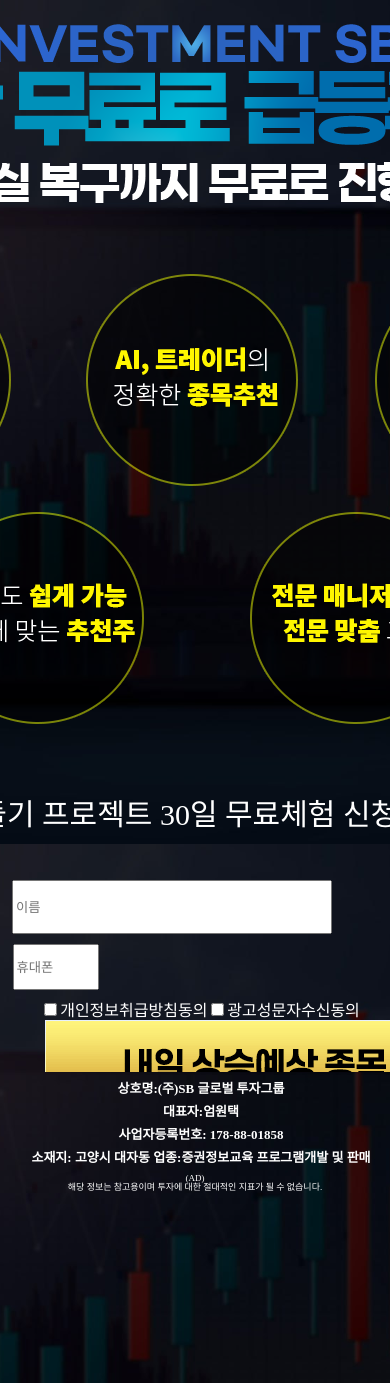
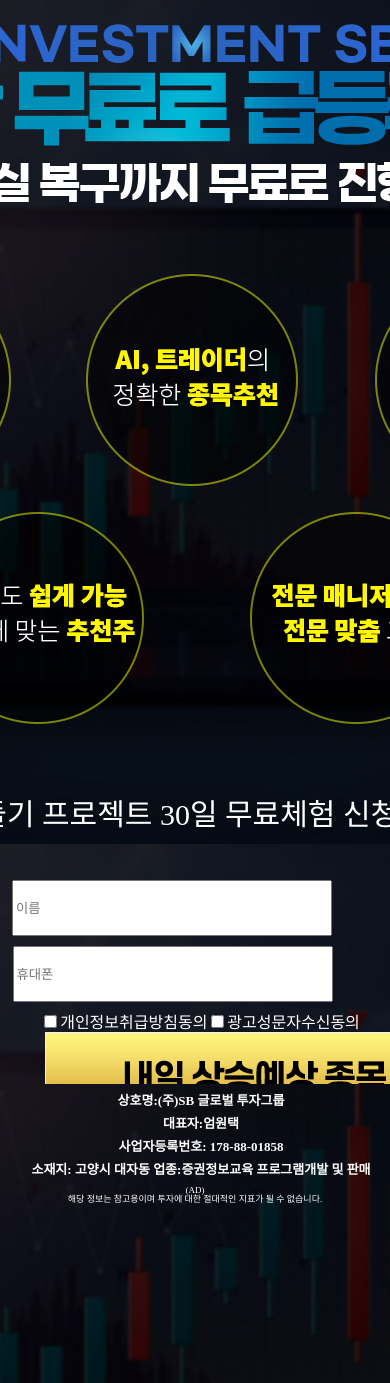
Before and after one commit to euntti/newstest, a React (Create React App) app: page / in a window 390 px wide. Shown: the top 1383 px of the page. Built offline with nearby package versions, Linux system fonts and the light colour scheme; no server answers.

Commit message:
사이즈

```diff
--- a/src/App.css
+++ b/src/App.css
@@ -245,6 +245,7 @@ table {
   }
   .namephone input {
     width: 80vw;
+    height: 50px;
   }
   .App .phone {
     display: block;
@@ -255,8 +256,8 @@ table {
     width: 15vw;
   }
   .App .phone input {
-    width: 20vw;
-    height: 40px;
+    width: 80vw;
+    height: 50px;
   }
   .App .btnArea button {
     width: 80vw;
```
